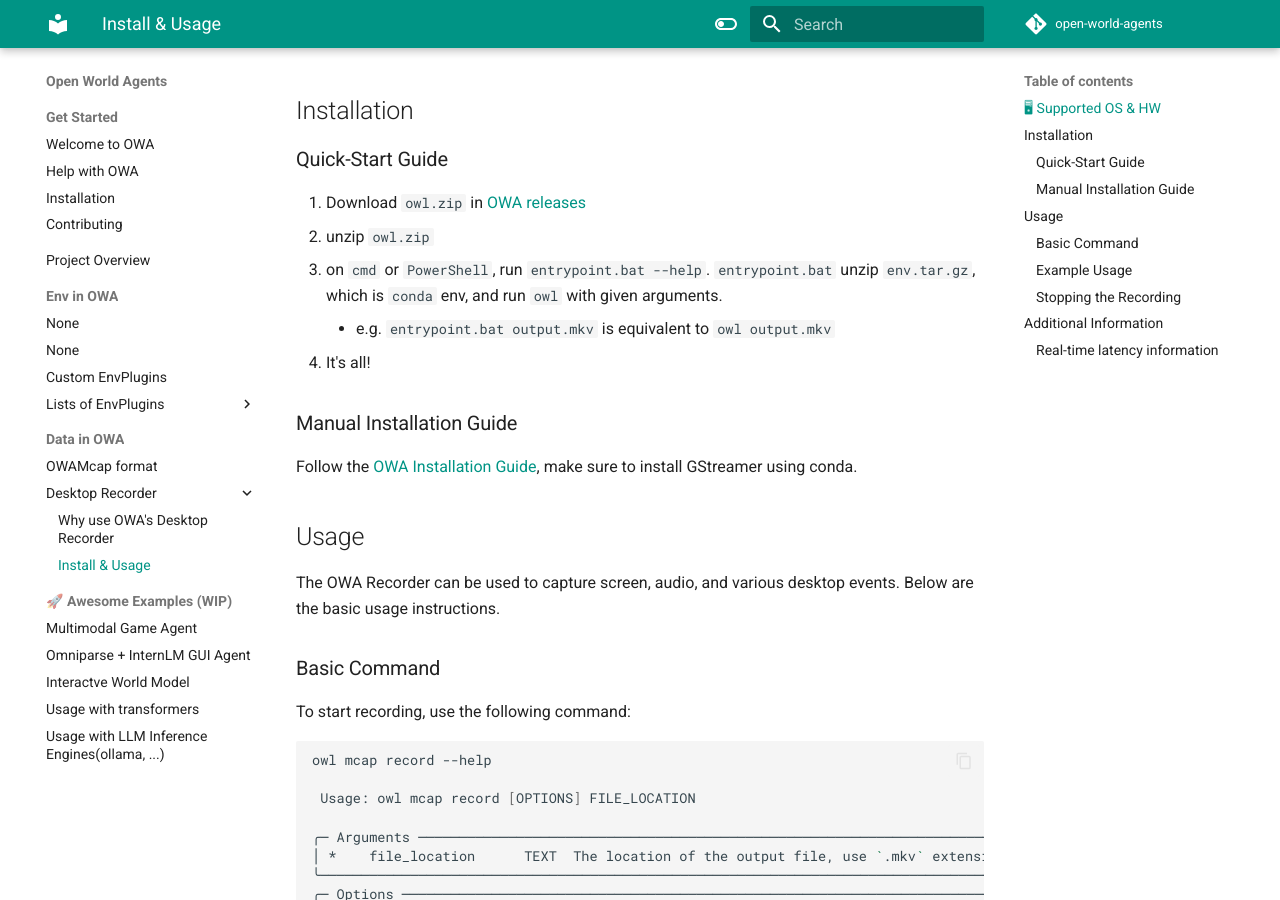
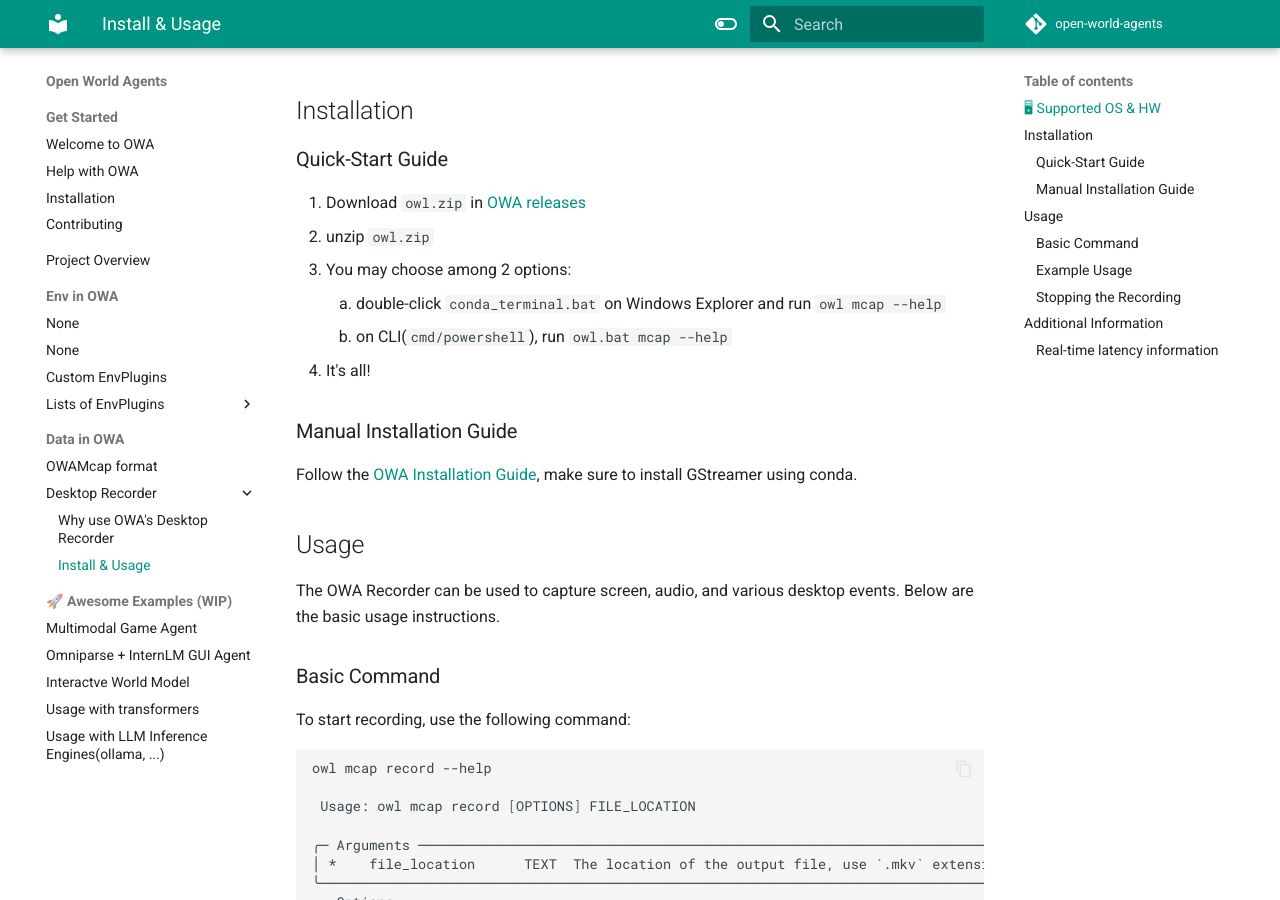
Before and after one commit to open-world-agents/open-world-agents, an MkDocs documentation site: the page built from docs/data/recorder/install_and_usage.md, in a window 1280 px wide and 900 px high, scrolled down 488 px. Built offline with MkDocs 1.6.1 and Material for MkDocs 9.7.7, drawn with Linux system fonts in a browser that asks for light colours; comment, search, counter and statistics services are not loaded.

Commit message:
docs: updated owl install guide

```diff
--- a/docs/data/recorder/install_and_usage.md
+++ b/docs/data/recorder/install_and_usage.md
@@ -17,8 +17,9 @@
 
 1. Download `owl.zip` in [OWA releases](https://github.com/open-world-agents/open-world-agents/releases)
 2. unzip `owl.zip`
-3. on `cmd` or `PowerShell`, run `entrypoint.bat --help`. `entrypoint.bat` unzip `env.tar.gz`, which is `conda` env, and run `owl` with given arguments.
-    - e.g. `entrypoint.bat output.mkv` is equivalent to `owl output.mkv`
+3. You may choose among 2 options:
+    1. double-click `conda_terminal.bat` on Windows Explorer and run `owl mcap --help`
+    2. on CLI(`cmd/powershell`), run `owl.bat mcap --help`
 4. It's all!
 
 ### Manual Installation Guide
```
